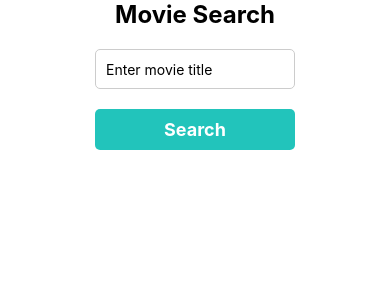
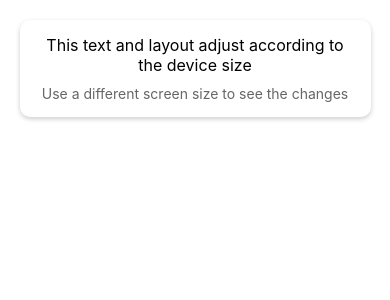
Before and after one commit to veroeb/TA-React-Native, a React Native app: screen / in a window 390 px wide. Shown: the top 300 px of the page. Built offline with nearby package versions, Linux system fonts and the light colour scheme.

Commit message:
ta8 (#7)

```diff
--- a/App.js
+++ b/App.js
@@ -7,6 +7,7 @@ import Images from "./components/Images";
 import ImageGallery from "./components/ImageGallery";
 import Swipe from "./components/Swipe";
 import Movies from "./components/Movies";
+import PhoneDimensions from "./components/PhoneDimensions";
 
 export default function App() {
   return (
@@ -17,7 +18,8 @@ export default function App() {
       {/* <Images /> */}
       {/* <ImageGallery /> */}
       {/* <Swipe /> */}
-      <Movies />
+      {/* <Movies /> */}
+      <PhoneDimensions />
       <StatusBar style="auto" />
     </View>
   );
--- /dev/null
+++ b/components/PhoneDimensions.js
@@ -0,0 +1,55 @@
+import React from "react";
+import { View, Text, StyleSheet, Dimensions, SafeAreaView } from "react-native";
+
+const { width } = Dimensions.get("window");
+
+const isSmallDevice = width < 350;
+const isLargeDevice = width > 500;
+
+const PhoneDimensions = () => {
+  return (
+    <SafeAreaView style={styles.container}>
+      <View style={styles.content}>
+        <Text style={styles.contentText}>
+          This text and layout adjust according to the device size
+        </Text>
+        <Text style={styles.additionalText}>
+          Use a different screen size to see the changes
+        </Text>
+      </View>
+    </SafeAreaView>
+  );
+};
+
+const styles = StyleSheet.create({
+  container: {
+    flex: 1,
+    alignItems: "center",
+    padding: isLargeDevice ? 30 : isSmallDevice ? 10 : 20,
+  },
+  content: {
+    marginTop: 20,
+    padding: isLargeDevice ? 20 : isSmallDevice ? 10 : 15,
+    backgroundColor: "white",
+    borderRadius: 10,
+    width: isLargeDevice ? "80%" : "90%",
+    alignItems: "center",
+    shadowColor: "#000",
+    shadowOffset: { width: 0, height: 2 },
+    shadowOpacity: 0.2,
+    shadowRadius: 5,
+    elevation: 3,
+  },
+  contentText: {
+    fontSize: isLargeDevice ? 18 : isSmallDevice ? 14 : 16,
+    textAlign: "center",
+    marginBottom: 10,
+  },
+  additionalText: {
+    fontSize: isLargeDevice ? 16 : isSmallDevice ? 12 : 14,
+    textAlign: "center",
+    color: "#666",
+  },
+});
+
+export default PhoneDimensions;
```
